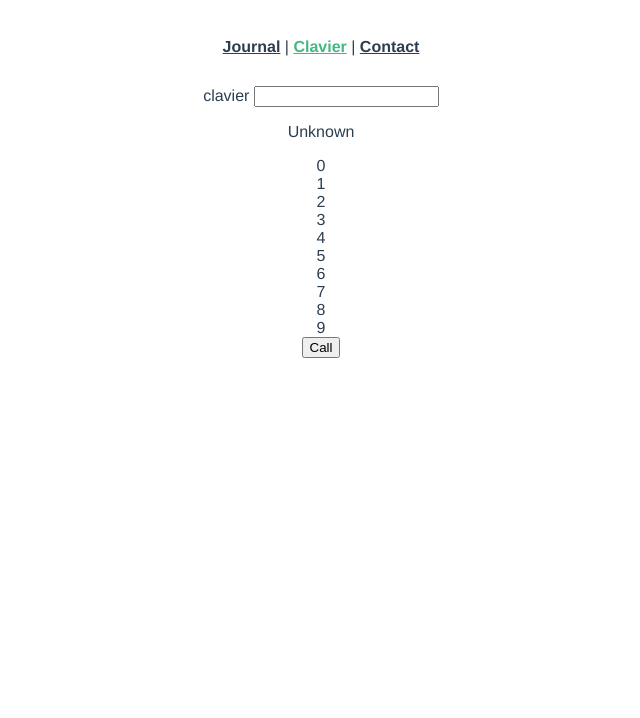
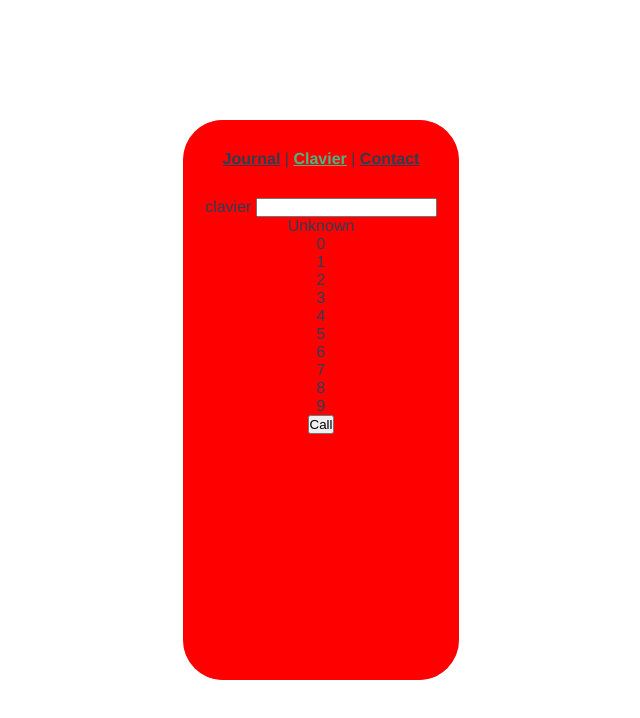
Before and after one commit to Charles-Chrismann/VueJS-Phone, a Vue app: page / in a window 1280 px wide. Shown: the top 718 px of the page, without its empty margins (319-959 px from the left). Built offline with nearby package versions, Linux system fonts and the light colour scheme.

Commit message:
:sparkles ADD 3d:

```diff
--- a/package.json
+++ b/package.json
@@ -9,6 +9,8 @@
   },
   "dependencies": {
     "core-js": "^3.8.3",
+    "sass": "^1.57.1",
+    "sass-loader": "^13.2.0",
     "vue": "^3.2.13",
     "vue-router": "^4.0.3",
     "vuex": "^4.0.0"
--- a/src/App.vue
+++ b/src/App.vue
@@ -1,13 +1,30 @@
+<script>
+import IphoneComp from './components/IphoneComp.vue';
+export default {
+  components: {
+    IphoneComp
+  }
+}
+</script>
+
 <template>
+  <IphoneComp>
     <nav>
       <router-link to="/journal">Journal</router-link> |
       <router-link to="/">Clavier</router-link> |
       <router-link to="/contact">Contact</router-link>
     </nav>
     <router-view/>
+  </IphoneComp>
 </template>
 
 <style>
+* {
+  padding: 0;
+  margin: 0;
+  box-sizing: border-box;
+}
+
 #app {
   font-family: Avenir, Helvetica, Arial, sans-serif;
   -webkit-font-smoothing: antialiased;
--- a/src/components/IphoneComp.vue
+++ b/src/components/IphoneComp.vue
@@ -1,13 +1,239 @@
 <script>
 export default {
-  name:'IphoneComp'
+  name:'IphoneComp',
+  methods: {
+    mouseDown(e) {
+      this.isMouseDown = true
+      this.lastMouseX = e.clientX
+      this.lastMouseY = e.clientY
+      console.log(this.lastMouseX, this.lastMouseY)
+    },
+    mouseUp() {
+      this.isMouseDown = false
+    },
+    rotate(e) {
+      if(!this.isMouseDown) return
+      // console.log(e.clientX, e.clientY)
+      let changeX = e.clientX - this.lastMouseX
+      this.lastMouseX += changeX
+      let changeY = e.clientY - this.lastMouseY
+      this.lastMouseY += changeY
+      console.log("changes", changeX, changeY)
+      // console.log(this.lastMouseY)
+      // console.log(`rotateY(${this.lastMouseX}deg) rotateX(${this.lastMouseY}deg)`)
+      this.currentRotateX += changeX
+      this.currentRotateY += changeY
+      this.$refs.phone.style.transform = `rotateY(${this.lastMouseX}deg) rotateX(${this.lastMouseY}deg)`
+      // console.log(this.lastMouseX, this.lastMouseY)
+      // console.log('rotate de fou', e)
+    }
+  },
+  data() {
+    return {
+      isMouseDown: false,
+      lastMouseX: 0,
+      lastMouseY: 0,
+      currentRotateX: 0,
+      currentRotateY: 0,
+    }
+  }
 }
 </script>
 <template lang="">
-  <div>
+  <section class="container" @mousedown="mouseDown($event)" @mousemove="rotate($event)" @mouseup="mouseUp($event)">
+    <div class="phone" ref="phone" style="--brPhone:2.5rem;">
+      <div class="side top">7777</div>
+      <div class="side front">
+        <slot></slot>
+        <!-- <img src="https://upload.wikimedia.org/wikipedia/commons/thumb/9/9f/IPhone_14_Pro_vector.svg/378px-IPhone_14_Pro_vector.svg.png" alt="" style="width:100%"> -->
+      </div>
+      <div class="side right">dd</div>
+      <div class="side back">sdeqsdqsdqs</div>
+      <div class="side left">dd</div>
+      <div class="side bot">dd</div>
 
-  </div>
+      <div class="corner tr">
+        <div style="--i:1;"></div>
+        <div style="--i:2;"></div>
+        <div style="--i:3;"></div>
+        <div style="--i:4;"></div>
+        <div style="--i:5;"></div>
+      </div>
+
+      <div class="corner bl">
+        <div style="--i:1;"></div>
+        <div style="--i:2;"></div>
+        <div style="--i:3;"></div>
+        <div style="--i:4;"></div>
+        <div style="--i:5;"></div>
+      </div>
+
+      <div class="corner br">
+        <div style="--i:1;"></div>
+        <div style="--i:2;"></div>
+        <div style="--i:3;"></div>
+        <div style="--i:4;"></div>
+        <div style="--i:5;"></div>
+      </div>
+
+      <div class="corner tl">
+        <div style="--i:1;"></div>
+        <div style="--i:2;"></div>
+        <div style="--i:3;"></div>
+        <div style="--i:4;"></div>
+        <div style="--i:5;"></div>
+      </div>
+
+
+
+    </div>
+  </section>
 </template>
-<style lang="">
+<style lang="scss" scoped>
+.container {
+  width: 100%;
+  min-height: 100vh;
+  display: grid;
+  place-items: center;
 
+  .phone {
+    transform-style: preserve-3d;
+    height: 70vh;
+    aspect-ratio: 90 / 183;
+    // border: solid 1px;
+    position: relative;
+    // animation: rotate 10s linear infinite paused;
+    // transform: rotateY(45deg) rotateX(45deg);
+    // transform: rotateY(-10deg) rotateX(-10deg);
+    display: grid;
+    place-items: center;
+
+
+
+    .side {
+      height: 100%;
+      position: absolute;
+      &.front {
+        background: red;
+        transform: rotateY(90deg) translateX(-5.49%) rotateY(-90deg);
+        width: 100%;
+        border-radius: var(--brPhone);
+      }
+
+      &.back {
+        width: 100%;
+        background: red;
+        transform: rotateY(90deg) translateX(5.49%) rotateY(-270deg);
+        border-radius: var(--brPhone);
+      }
+
+      &.right {
+        height: calc(100% - var(--brPhone) * 1.5);
+        width: 10.98%;
+        position: absolute;
+        right: 0;
+        transform: translate(50%) rotateY(90deg);
+        background: blue;
+      }
+
+      &.left {
+        height: calc(100% - var(--brPhone) * 1.5);
+        width: 10.98%;
+        position: absolute;
+        left: 0;
+        transform: translate(-50%) rotateY(90deg);
+        background: blue;
+      }
+
+      &.top {
+        background: yellow;
+        top: 0;
+        width: calc(100% - var(--brPhone) * 1.5);
+        height: 5.32%;
+        transform: translateY(-50%) rotateX(90deg);
+        // transform: rotateX(90deg);
+      }
+
+      &.bot {
+        background: yellow;
+        bottom: 0;
+        width: calc(100% - var(--brPhone) * 1.5);
+        height: 5.32%;
+        transform: translateY(50%) rotateX(90deg);
+        // transform: rotateX(90deg);
+      }
+    }
+
+    & > .corner {
+      position: absolute;
+      aspect-ratio: 1 / 1;
+      height: var(--brPhone);
+      width: 100%;
+      transform-style: preserve-3d;
+
+
+
+      & > div {
+        height: 50%;
+        width: 10.98%;
+        position: absolute;
+        background: black;
+        // top: calc(0.15 * var(--brPhone));
+        // left: calc(0.15 * var(--brPhone));
+
+      }
+
+      &.tr {
+        top: 0;
+        right: 0;
+        & > div {
+          top: calc(0.7 * var(--brPhone));
+          right: calc(0.5 * var(--brPhone));
+          transform: rotateZ(180deg) rotateX(-90deg) rotateZ(-90deg) rotateX(calc(90deg/7 * var(--i))) translateZ(calc(0.9 * var(--brPhone)));
+        }
+      }
+
+      &.bl {
+        bottom: 0;
+        left: 0;
+
+        & > div {
+          bottom: calc(0.7 * var(--brPhone));
+          left: calc(0.5 * var(--brPhone));
+          transform: rotateZ(0deg) rotateX(-90deg) rotateZ(-90deg) rotateX(calc(90deg/7 * var(--i))) translateZ(calc(0.9 * var(--brPhone)));
+        }
+      }
+
+      &.br {
+        bottom: 0;
+        right: 0;
+
+        & > div {
+          bottom: calc(0.7 * var(--brPhone));
+          right: calc(0.5 * var(--brPhone));
+          transform: rotateZ(-90deg) rotateX(-90deg) rotateZ(-90deg) rotateX(calc(90deg/7 * var(--i))) translateZ(calc(0.9 * var(--brPhone)));
+        }
+      }
+
+      &.tl {
+        top: 0;
+        left: 0;
+        & > div {
+          top: calc(0.7 * var(--brPhone));
+          left: calc(0.5 * var(--brPhone));
+          transform: rotateZ(90deg) rotateX(-90deg) rotateZ(-90deg) rotateX(calc(90deg/7 * var(--i))) translateZ(calc(0.9 * var(--brPhone)));
+        }
+      }
+    }
+  }
+}
+
+@keyframes rotate {
+  from {
+    transform: rotateY(0deg);
+  }
+  to {
+    transform: rotateY(360deg);
+  }
+}
 </style>
```
Also changed, not shown: 2 other files (tests, documents, lock files or other folders). Lines whose indentation alone changed are shown as unchanged.
